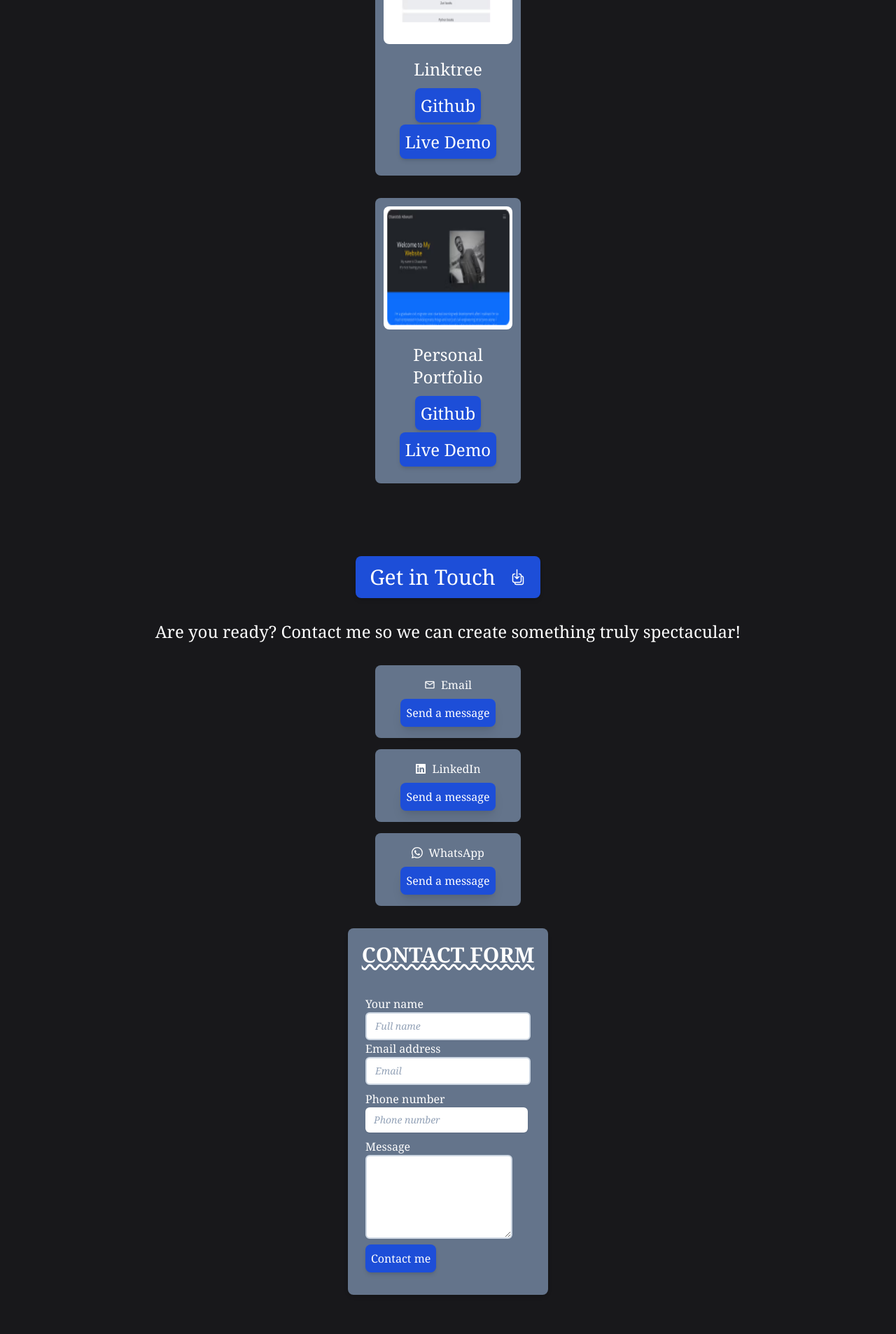
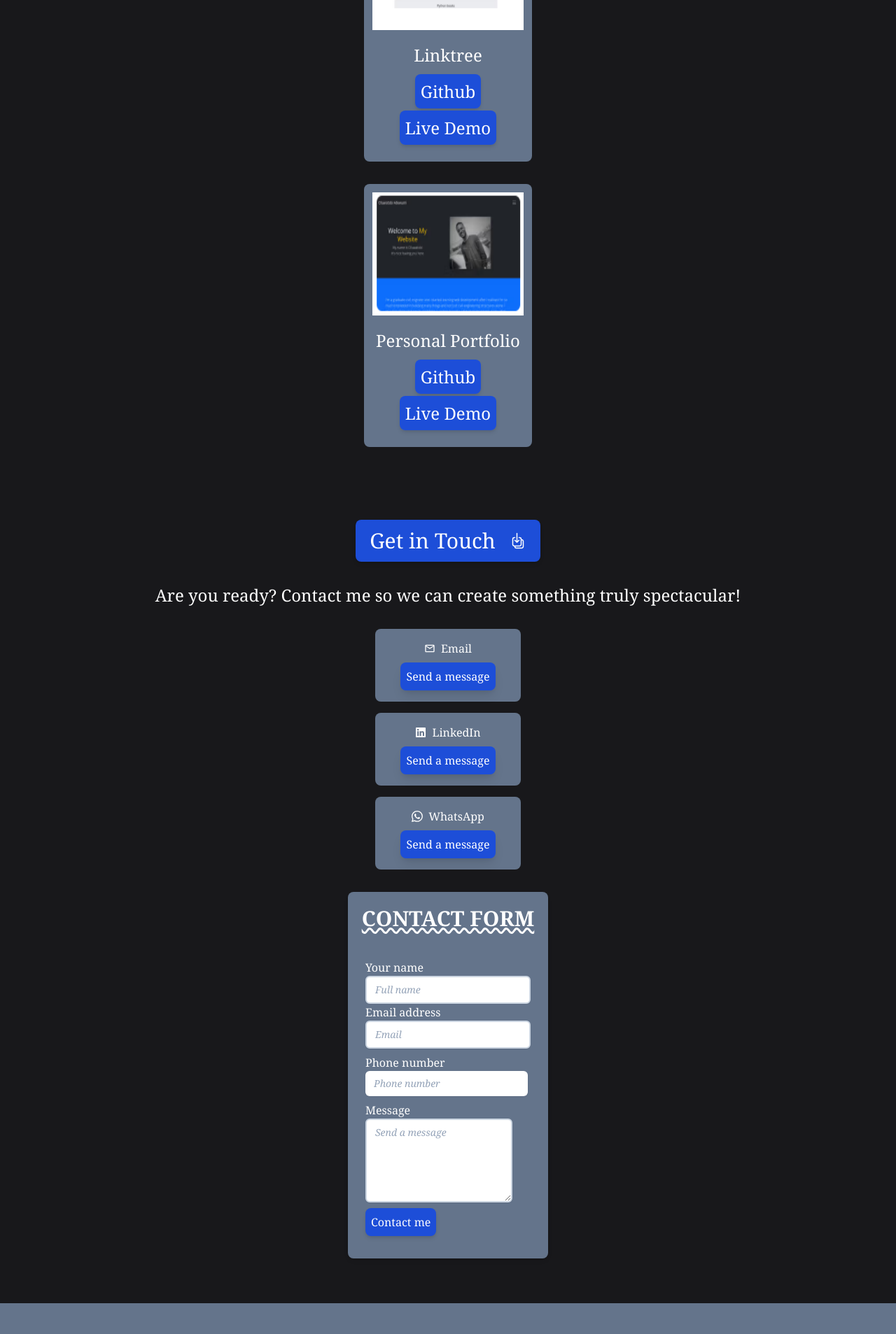
Before and after one commit to Classytobs/portfolio-11, a React (Create React App) app: page / in a window 1280 px wide. Shown: the part 2389-4296 px from the top of the page at 70% size. Built offline with nearby package versions, Linux system fonts and the light colour scheme.

Commit message:
working on the screen responsiveness

```diff
--- a/src/Components/About/About.jsx
+++ b/src/Components/About/About.jsx
@@ -32,7 +32,7 @@ export default function About() {
               <img src={github} alt='github' className='border-solid border-2 border-white p-2 rounded-full  transition ease-in-out delay-150 hover:-translate-y-1 hover:scale-110 duration-300' />
             </div>
             <div className='flex flex-col gap-y-8 mt-10 mb-10 text-start'>
-              <div className='rounded-lg cursor-pointer bg-slate-500 hover:bg-slate-600 divide-y divide-slate-400 shadow-md w-52 h-66 transition ease-in-out delay-150 hover:-translate-y-1 hover:scale-110 duration-300 p-6'>
+              <div className='rounded-lg cursor-pointer bg-slate-500 hover:bg-slate-600 divide-y divide-slate-400 shadow-md w-66 h-66 transition ease-in-out delay-150 hover:-translate-y-1 hover:scale-110 duration-300 p-6'>
                 <h1 className='text-3xl p-3'>Skills</h1>
                   <ul className="marker:text-blue-500 list-disc pl-8 space-y-3 pt-2 text-sm">
                     <li>HTML</li>
@@ -42,7 +42,7 @@ export default function About() {
                     <li>GIT & GITHUB</li>
                   </ul>
               </div>
-              <div className='rounded-lg divide-y cursor-pointer divide-slate-400 bg-slate-500 hover:bg-slate-600 shadow-md w-52 h-66 transition ease-in-out delay-150 hover:-translate-y-1 hover:scale-110 duration-300 p-6'>
+              <div className='rounded-lg divide-y cursor-pointer divide-slate-400 bg-slate-500 hover:bg-slate-600 shadow-md w-66 h-66 transition ease-in-out delay-150 hover:-translate-y-1 hover:scale-110 duration-300 p-6'>
                 <h1 className='text-3xl p-3'>Education</h1>
                   <ul className="marker:text-blue-500 list-disc pl-8 space-y-3 pt-2 text-sm">
                     <li>B.ENGR CIVIL ENGINEERING</li>
--- a/src/Components/Contact/Contact.jsx
+++ b/src/Components/Contact/Contact.jsx
@@ -89,6 +89,8 @@ export default function Contact() {
                             <textarea
                                 rows='5'
                                 name="message"
+                                type="text"
+                                placeholder="Send a message"
                                 className='px-3 block py-2 bg-white border-solid border-2 border-slate-300 rounded-md text-sm shadow-sm placeholder:italic placeholder:text-slate-400 focus:outline-none focus:border-sky-500 text-black'
                             ></textarea>
                             </label>
--- a/src/Components/Home/Home.jsx
+++ b/src/Components/Home/Home.jsx
@@ -15,7 +15,7 @@ export default function Home() {
       <div className='flex flex-col justify-between content-center items-center gap-y-3'>
             <div className='w-52 h-64 flex justify-center items-center cursor-pointer
             transition ease-in-out delay-150 hover:-translate-y-1 hover:scale-110 duration-300 mb-3'>
-              <img src={img0} alt='me'className='h-64 w-52 rounded-full '/>
+              <img src={img0} alt='me'className='h-56 w-56 rounded-full '/>
             </div>
 
           <div className=' flex flex-col text-white px-4 justify-between content-center items-center text-3xl font-serif text-center'>
--- a/src/Components/Projects/Projects.jsx
+++ b/src/Components/Projects/Projects.jsx
@@ -51,9 +51,9 @@ export default function Projects() {
               <div className='flex flex-col justify-between items-center content-center text-center text-2xl gap-y-8'>
                   {data.map(({id, image, title, github, demo}) => {
                     return(
-                    <div key={id} className='cursor-pointer p-3 rounded-lg bg-slate-500 hover:bg-slate-600 w-52'>
+                    <div key={id} className='cursor-pointer p-3 rounded-lg bg-slate-500 hover:bg-slate-600 w-60'>
                         <div className='mb-5'>
-                          <img src={image} alt={title}  className='h-44 rounded-lg' />
+                          <img src={image} alt={title}  className='h-44' />
                         </div>
                       <h3 className='text-2xl'>{title}</h3>
                         <div className='mt-5 mb-5 justify-between w-full flex flex-col gap-y-5 text-center'>
```
